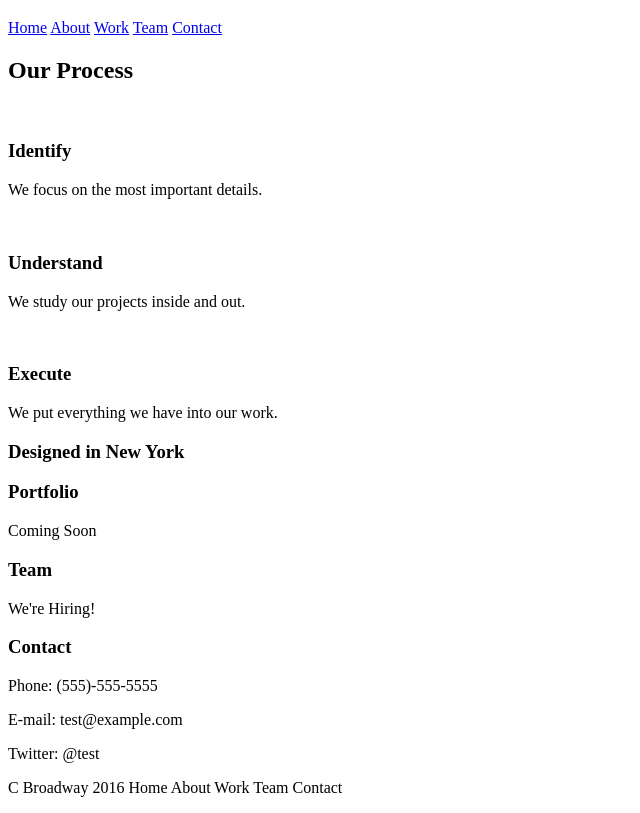
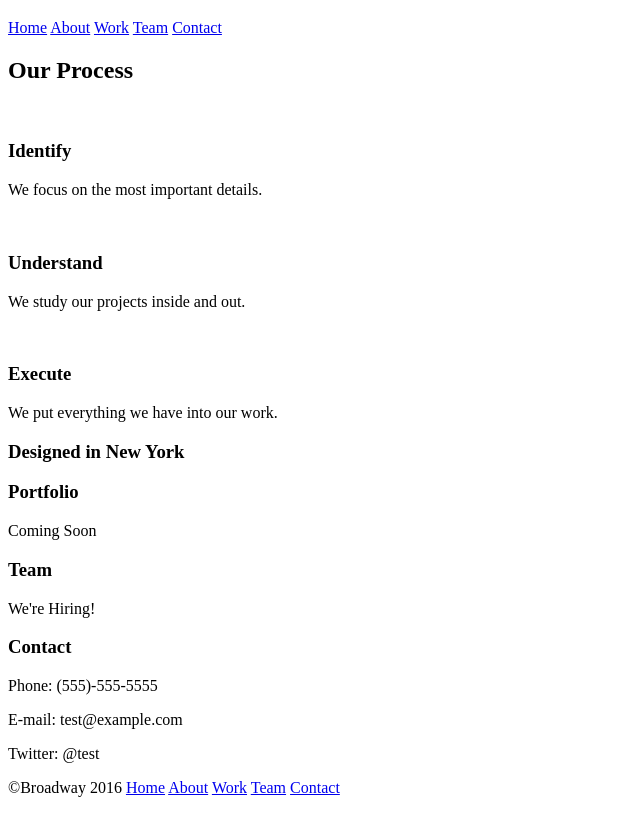
Before and after one commit to T3hGoat/broadway, a plain HTML site: page index.html in a window 1280 px wide. Shown: the part 61-874 px from the top of the page, without its empty margins (0-640 px from the left). Drawn offline with Linux system fonts and the light colour scheme.

Commit message:
Finish HTML text

```diff
--- a/index.html
+++ b/index.html
@@ -21,7 +21,7 @@
 
 <!--Main body-->
   <div class="about">
-    <h2>Our Process</h2>
+    <h2 id="about">Our Process</h2>
 
     <img src="" alt="">
     <h3>Identify</h3>
@@ -57,7 +57,13 @@
 
 <!--Footer-->
 <div class="footer">
-  <p> C Broadway 2016 Home About Work Team Contact</p>
+  <p>©Broadway 2016
+    <a href=#>Home</a>
+    <a href=#about>About</a>
+    <a href=#work>Work</a>
+    <a href=#team>Team</a>
+    <a href=#contact>Contact</a>
+  </p>
 </div>
 
   </body>
```
